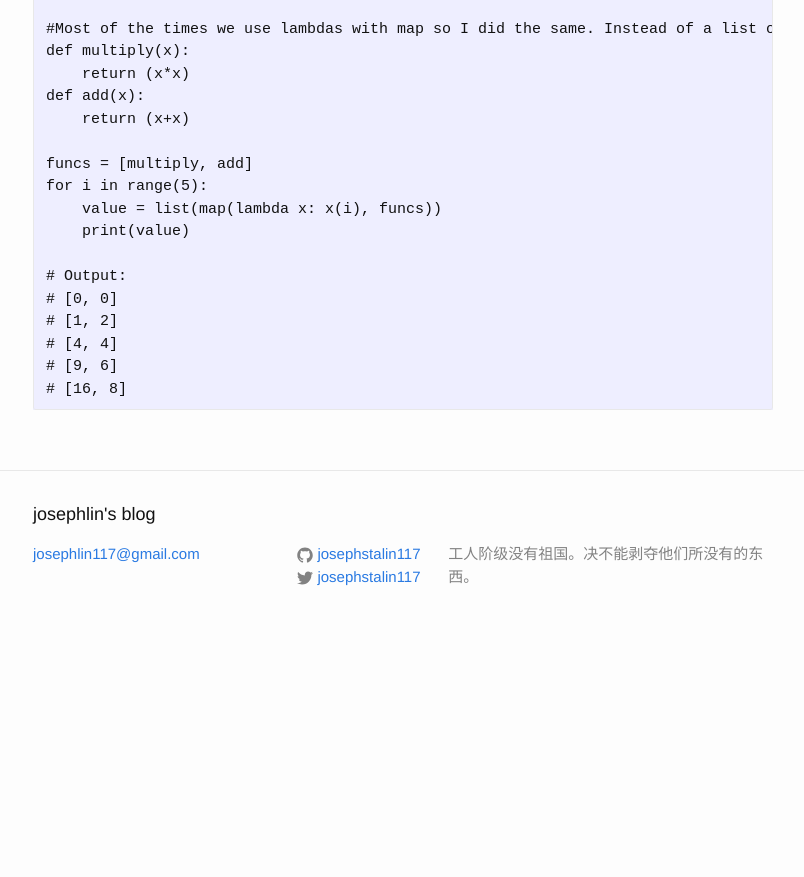
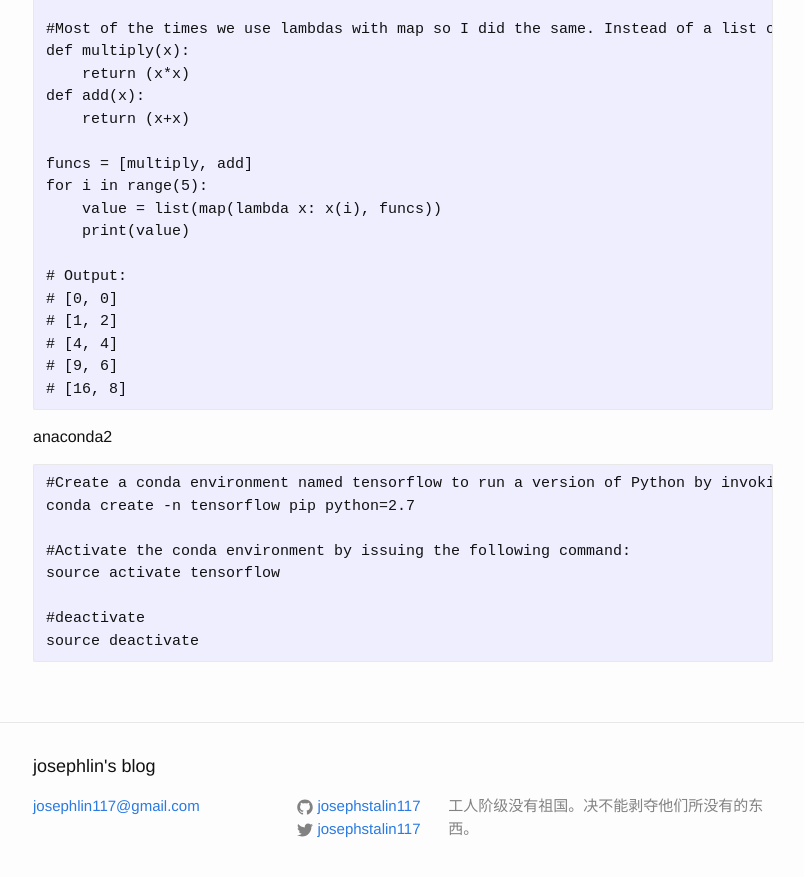
Before and after one commit to josephstalin117/josephstalin117.github.io, a Jekyll site: the page built from _posts/2017-08-10-python.markdown, in a window 1280 px wide and 900 px high, scrolled down 2448 px. Shown: the top 877 px of the window, without its empty margins (237-1041 px from the left). Built offline with Jekyll 4.4.1, drawn with Linux system fonts in a browser that asks for light colours; before the commit the page ends 3096 px from its top, so only the background shows below that.

Commit message:
add anaconda opearting

````diff
--- a/_posts/2017-08-10-python.markdown
+++ b/_posts/2017-08-10-python.markdown
@@ -131,3 +131,15 @@ for i in range(5):
 # [9, 6]
 # [16, 8]
 ```
+
+anaconda2
+```
+#Create a conda environment named tensorflow to run a version of Python by invoking the following command:
+conda create -n tensorflow pip python=2.7
+
+#Activate the conda environment by issuing the following command:
+source activate tensorflow
+
+#deactivate
+source deactivate
+```
````
